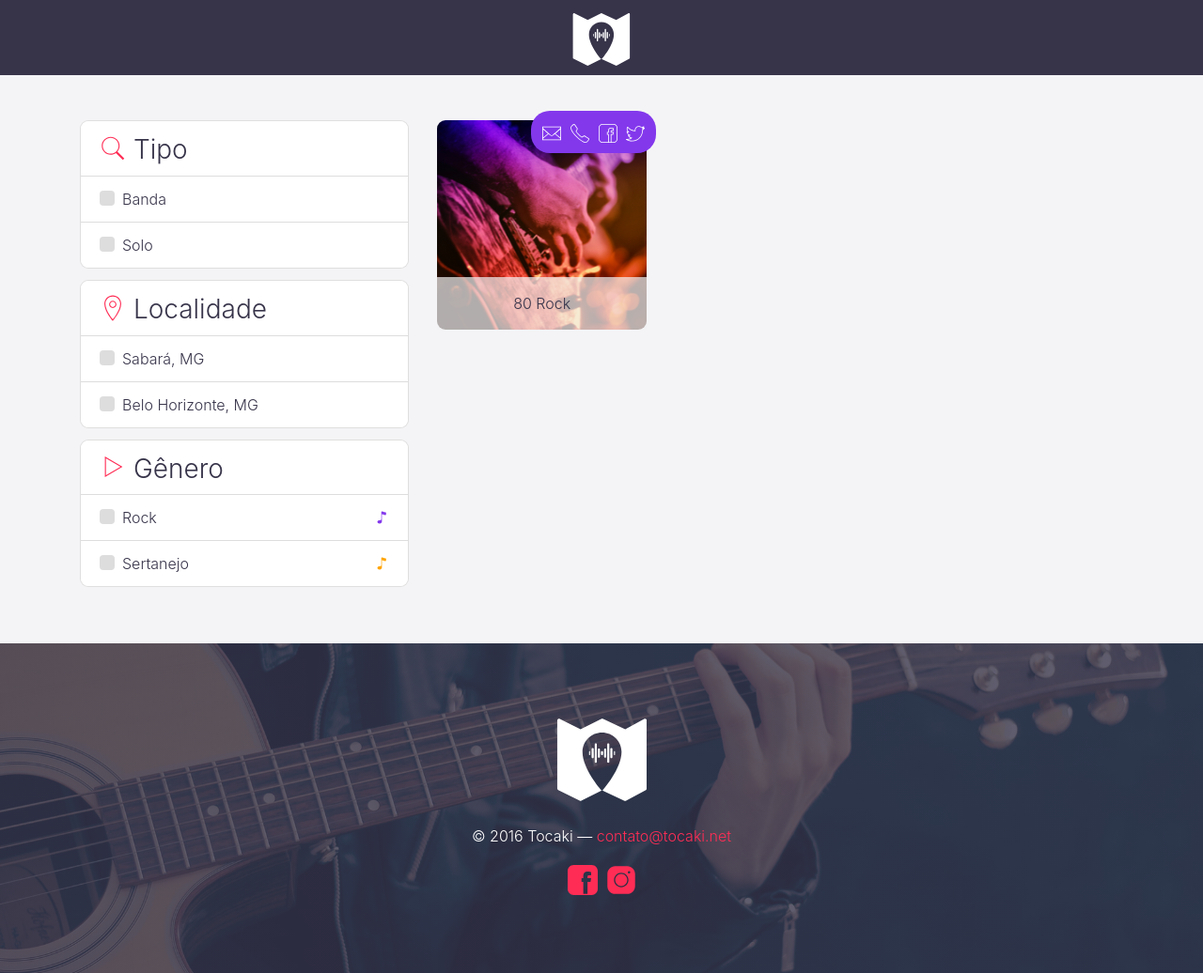
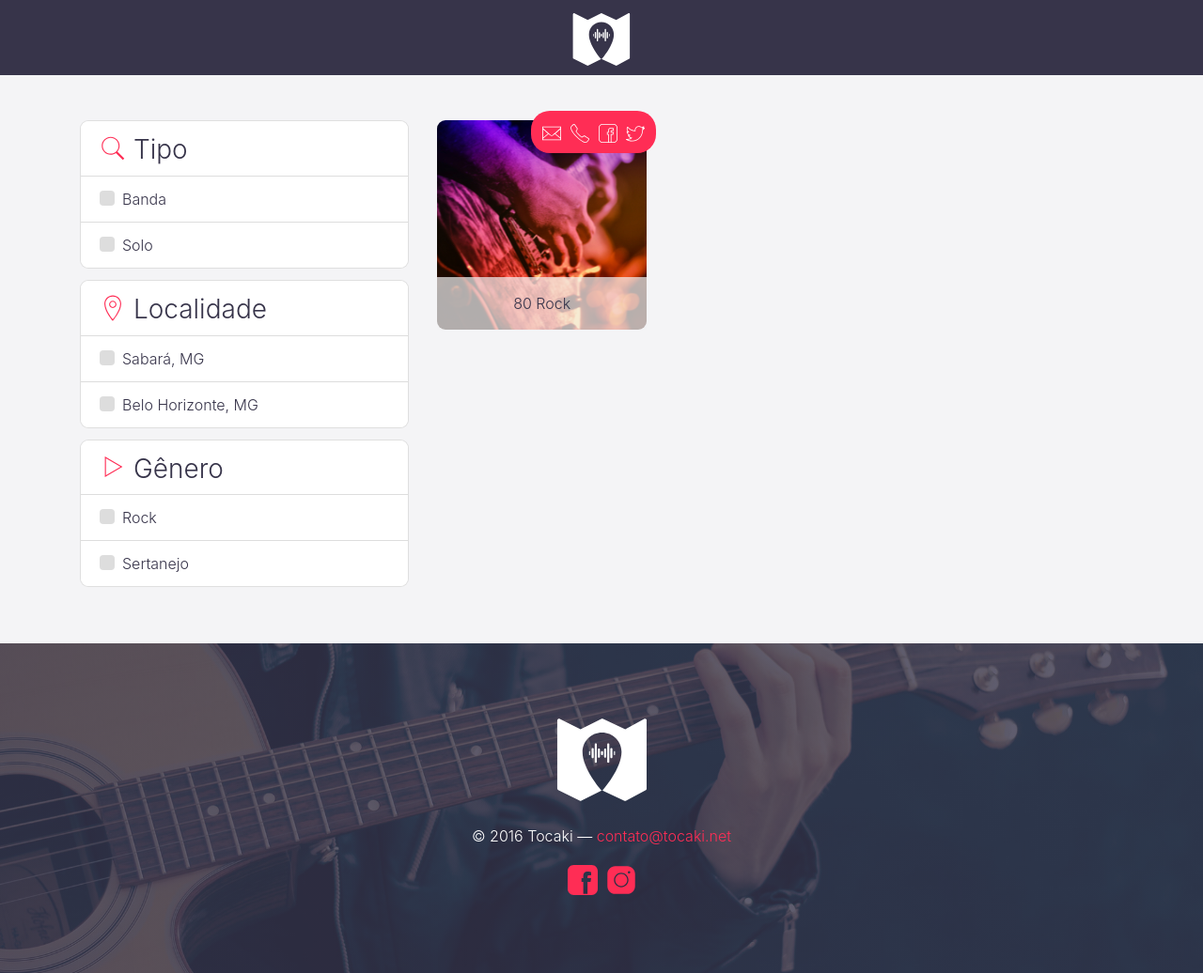
Before and after one commit to tocaki/tocaki.github.io, a Jekyll site: the page built from artistas.html, in a window 1280 px wide. Shown: the whole page at 94% size. Built offline with Jekyll 4.4.1, drawn with Linux system fonts in a browser that asks for light colours.

Commit message:
Remove genres colors

```diff
--- a/_includes/artist-card.html
+++ b/_includes/artist-card.html
@@ -1,11 +1,10 @@
 {% assign artist = include.artist %}
-{% assign genre = site.data.genres | where: 'title', artist.genre | first %}
-<div class="artist-card" data-genre="{{ genre.title }}" data-city="{{ artist.city }}" data-type="{{ artist.type }}">
+<div class="artist-card" data-genre="{{ artist.genre }}" data-city="{{ artist.city }}" data-type="{{ artist.type }}">
   <a href="{{ artist.url | prepend: site.baseurl }}">
     <img class="artist-card-img img-fluid" src="{{ artist.image | prepend: site.baseurl }}" alt="{{ artist.title }}">
     <span class="artist-card-name text-xs-center m-b-0 p-y-1">{{ artist.title }}</span>
   </a>
-  <span class="artist-card-badge {{ genre.title | slugify | prepend: "bg-genre-" }}">
+  <span class="artist-card-badge bg-primary">
     {% if artist.email %}{% include icon.html i="email" %}{% endif %}
     {% if artist.phone %}{% include icon.html i="phone" %}{% endif %}
     {% if artist.facebook %}{% include icon.html i="facebook" %}{% endif %}
--- a/_includes/filter-card.html
+++ b/_includes/filter-card.html
@@ -6,23 +6,11 @@
       </h3>
     </li>
     {% for item in include.items %}
-      {% if include.items == site.data.genres %}
-        {% assign value = item.title %}
-      {% else %}
-        {% assign value = item %}
-      {% endif %}
       <li class="list-group-item">
         <label class="custom-control custom-checkbox">
-          <input type="checkbox" name="{{ include.name | append: "[]" }}" value="{{ value }}" class="custom-control-input">
+          <input type="checkbox" name="{{ include.name | append: "[]" }}" value="{{ item }}" class="custom-control-input">
           <span class="custom-control-indicator"></span>
-          <span class="custom-control-description">
-            {% if include.items == site.data.genres %}
-              <span class="pull-xs-right {{ item.title | slugify | prepend: "text-genre-" }}">
-                {% include icon.html i="music" %}
-              </span>
-            {% endif %}
-            {{ value }}
-          </span>
+          <span class="custom-control-description">{{ item }}</span>
         </label>
       </li>
     {% endfor %}
--- a/css/main.scss
+++ b/css/main.scss
@@ -53,7 +53,6 @@ $headings-font-weight: 300;
 
 $card-border-radius: 9px;
 
-{% include genres.scss %}
 @import "bootstrap/bootstrap";
 @import "base";
 @import "theme";
```
Also changed, not shown: _data/genres.yml (+2 -5 lines), 1 other file.
